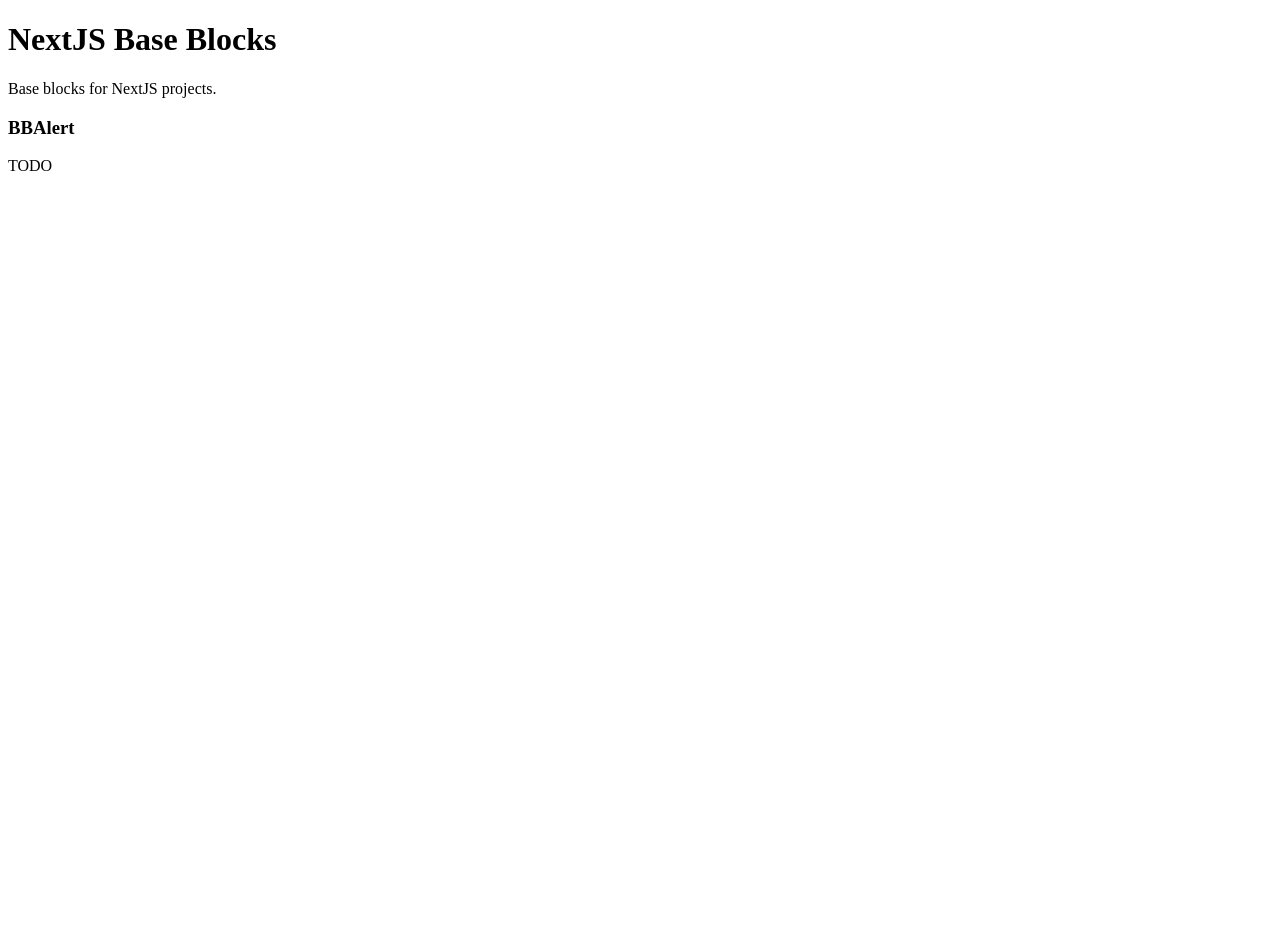
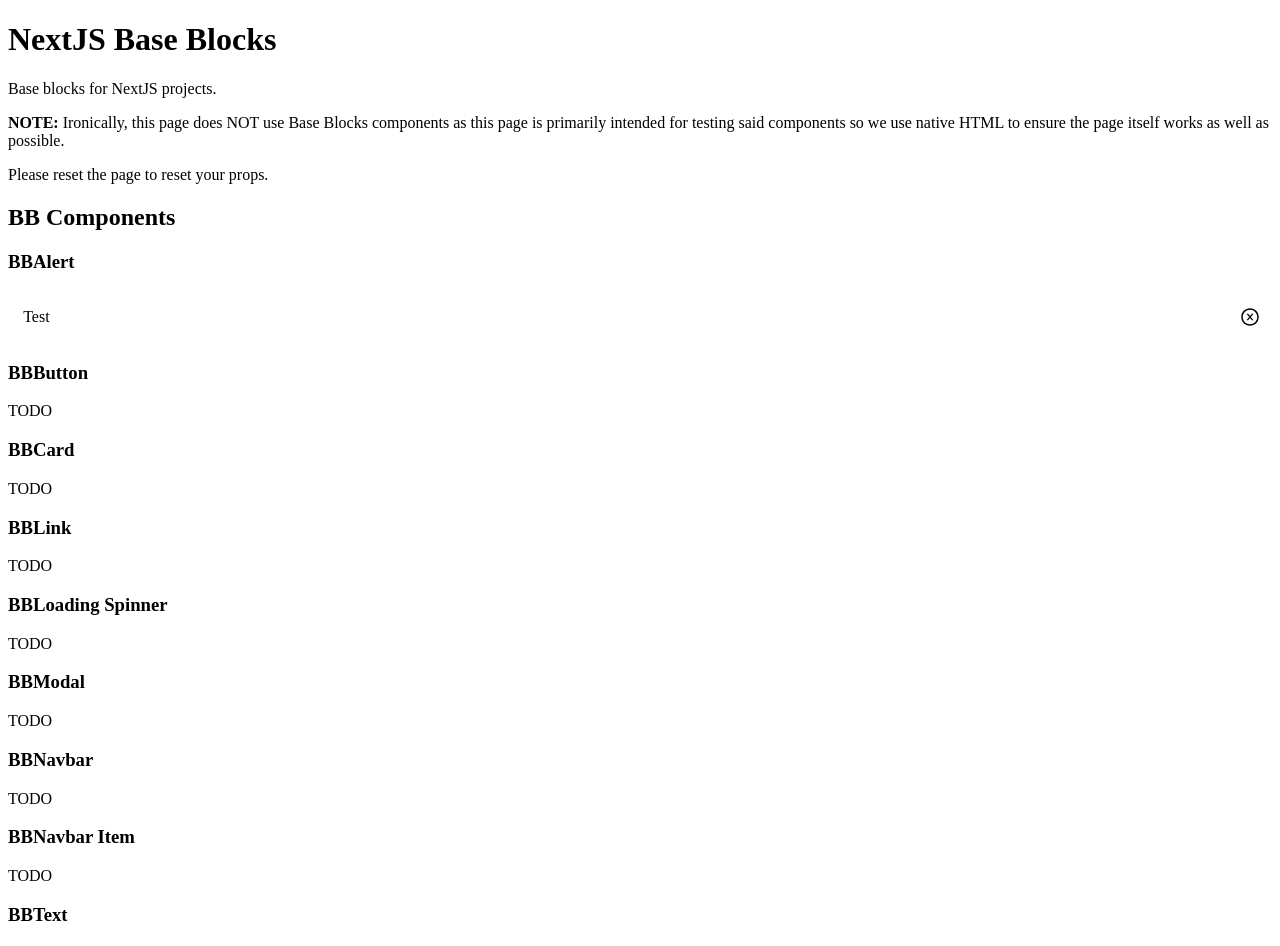
Before and after one commit to dan1229/nextjs-base-blocks, a Next.js app: page / in a window 1280 px wide. Shown: the top 946 px of the page. Before the commit the page ends 800 px from the top, so only its background shows below. Built offline with nearby package versions, Linux system fonts and the light colour scheme.

Commit message:
some clean up and state functionality

```diff
--- a/src/bbalert/index.tsx
+++ b/src/bbalert/index.tsx
@@ -17,7 +17,7 @@ import type { TBBTextSize, TBBAlertVariant, TBBAlertElevation, TBBAlertTextAlign
  * @param {() => void=} onClick - the function to call when the alert is clicked
  * @param {string=} className - Any class name to add
  */
-interface IPropsBBAlert {
+export interface IPropsBBAlert {
   children: React.ReactNode;
   size?: TBBTextSize;
   variant?: TBBAlertVariant;
@@ -32,7 +32,16 @@ interface IPropsBBAlert {
  * BBAlert
  */
 export default function BBAlert(Props: IPropsBBAlert): React.ReactElement {
-  const { children, size = 'medium', variant = 'info', elevation = 'none', dismissible = true, textAlignment = 'left', onClick, className } = Props;
+  const {
+    children,
+    size = 'medium',
+    variant = 'info',
+    elevation = 'none',
+    dismissible = true,
+    textAlignment = 'left',
+    onClick,
+    className,
+  } = Props;
   const [isDismissed, setIsDismissed] = useState<boolean>(false);
 
   if (isDismissed) {
--- a/src/pages/index.tsx
+++ b/src/pages/index.tsx
@@ -1,6 +1,14 @@
-import React from 'react';
+import BBAlert, { IPropsBBAlert } from '@/bbalert';
+import React, { useState } from 'react';
 
-const IndexPage = () => {
+// TODO make a component that takes a state and setState
+// renders each key of the state as well as it's value
+// allows for quick and simple updates - no validation yet at least
+
+const DemoPage = () => {
+  // state of components displayed
+  const [stateBBAlert, setStateBBAlert] = useState<IPropsBBAlert>();
+
   return (
     <div>
       <div>
@@ -8,15 +16,84 @@ const IndexPage = () => {
         <p>Base blocks for NextJS projects.</p>
         {/* TODO fill out description */}
         {/* Add link to Github repo */}
+        <p>
+          <b>NOTE:</b> Ironically, this page does NOT use Base Blocks components as this page is primarily intended for testing said
+          components so we use native HTML to ensure the page itself works as well as possible.
+        </p>
+        <p>Please reset the page to reset your props.</p>
       </div>
       <div>
-        <h3>BBAlert</h3>
+        <h2>BB Components</h2>
+
         <div>
-          <p>TODO</p>
+          <h3>BBAlert</h3>
+          <div>
+            <BBAlert {...stateBBAlert}>Test</BBAlert>
+          </div>
         </div>
+
+        <div>
+          <h3>BBButton</h3>
+          <div>
+            <p>TODO</p>
+          </div>
+        </div>
+
+        <div>
+          <h3>BBCard</h3>
+          <div>
+            <p>TODO</p>
+          </div>
+        </div>
+
+        <div>
+          <h3>BBLink</h3>
+          <div>
+            <p>TODO</p>
+          </div>
+        </div>
+
+        <div>
+          <h3>BBLoading Spinner</h3>
+          <div>
+            <p>TODO</p>
+          </div>
+        </div>
+
+        <div>
+          <h3>BBModal</h3>
+          <div>
+            <p>TODO</p>
+          </div>
+        </div>
+
+        <div>
+          <h3>BBNavbar</h3>
+          <div>
+            <p>TODO</p>
+          </div>
+        </div>
+
+        <div>
+          <h3>BBNavbar Item</h3>
+          <div>
+            <p>TODO</p>
+          </div>
+        </div>
+
+        <div>
+          <h3>BBText</h3>
+          <div>
+            <p>TODO</p>
+          </div>
+        </div>
+      </div>
+      <div>
+        <h2>BB Form Components</h2>
+        <p>TODO</p>
       </div>
     </div>
   );
 };
 
-export default IndexPage;
+export default DemoPage;
```
Also changed, not shown: 1 other file (tests, documents, lock files or other folders).
